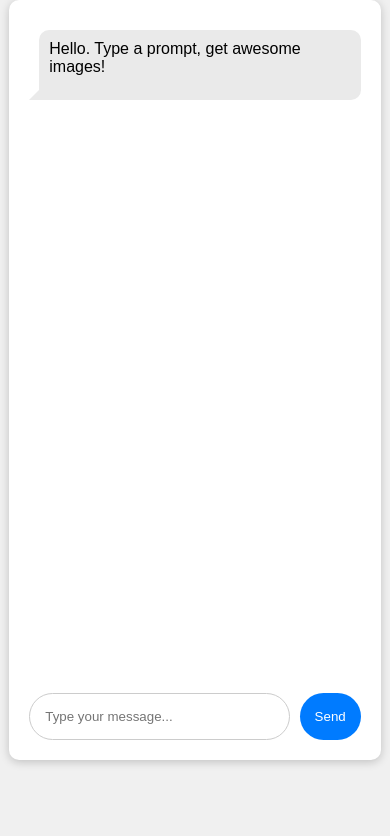
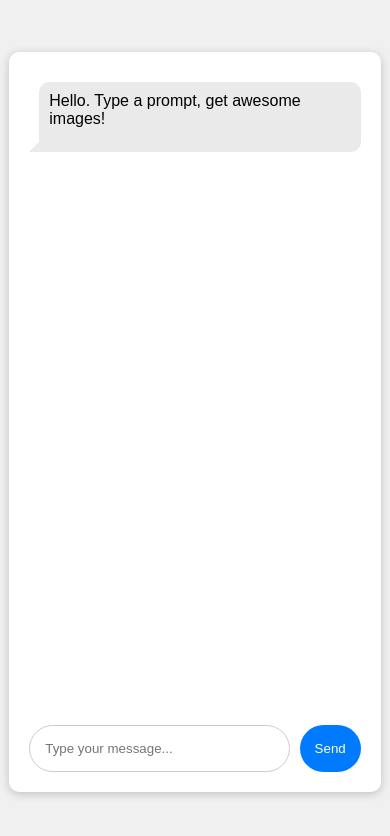
Before and after one commit to shamilmusaev/Image-generator-, a website built with Vite: page index.html in a window 390 px wide. Built offline with nearby package versions, Linux system fonts and the light colour scheme.

Commit message:
fixed some problems

```diff
--- a/style.css
+++ b/style.css
@@ -7,7 +7,7 @@ body {
   justify-content: center;
   align-items: center;
   flex-direction: column;
-  height: 90vh;
+  height: 100vh;
 }
 
 .imessage-container {
@@ -175,16 +175,14 @@ height: 220px;
 
 @media (max-width: 500px) {
 
-  body{
-    height: 90vh;
-  }
+
 
   .imessage-container {
     background-color: #fff;
     border-radius: 10px;
     box-shadow: 0px 2px 10px rgba(0, 0, 0, 0.2);
     width: 85%;
-    height: 90vh;
+    height: 700px;
     padding: 20px;
     display: flex;
     flex-direction: column;
```
